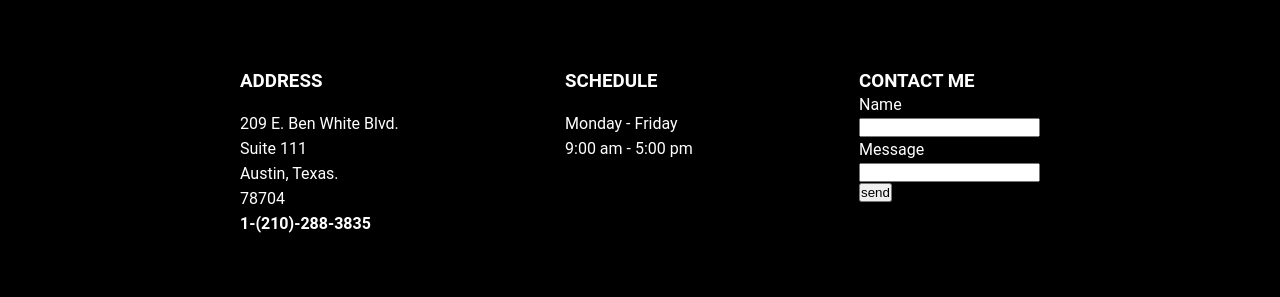
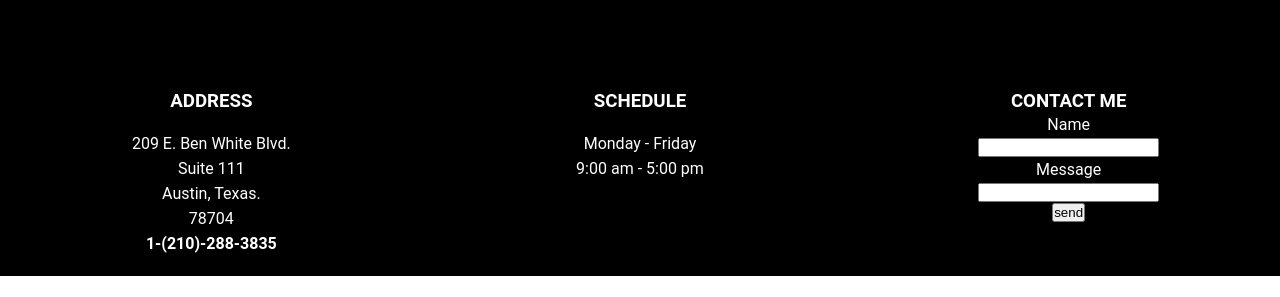
Before and after one commit to oscargch/Oprofile, a plain HTML site: page index.html in a window 1280 px wide. Shown: the part 2491-2788 px from the top of the page. After the commit the page ends 2767 px from the top, so only its background shows below. Drawn offline with Linux system fonts and the light colour scheme.

Commit message:
fixed the css grid on the footer

```diff
--- a/css/style.css
+++ b/css/style.css
@@ -381,30 +381,54 @@ main h1 {
 }
 
 .footer {
-  height: 300px;
+  height: auto;
   background-color: black;
   padding-top: 70px;
   margin-top: 50px;
   }
 
 .footer1 {
-  width: 800px;
+  width: 100%;
   margin-left: auto;
   margin-right: auto;
   /* margin-top: 50px; */
   background-color: black;
-  height: 300px;
+  height: auto;
   overflow: hidden;
   color: white;
-  display: flex;
-  justify-content: space-between;
+  display: grid;
+  grid-template-columns: repeat(auto-fit, minmax(400px, 1fr));
+  grid-column-gap: 6px;
+  grid-row-gap:6px;
+  /* justify-content: space-between; */
   /* margin-top: 20px;
   position: relative; */
+}
+
+.box {
+  background: black;
+  padding: 20px;
+  height: auto;
+  text-align: center;
 }
 
 .footer1 p {
   padding: 3px 0px;
 }
+
+.socialmedia {
+  margin-top: 20px;
+}
+
+.officeinfo {
+  margin-top: 20px;
+}
+
+.contactus {
+  margin-top: 20px;
+}
+
+
 
 @media(max-width:1159px) {
 
@@ -465,7 +489,7 @@ main h1 {
 
 }
 
-@media(max-width: 590px) {
+@media(max-width: 750px) {
 
 .logodiv h1 {
   display: none;
--- a/index.html
+++ b/index.html
@@ -80,7 +80,7 @@
 
     <div class="footer">
             <div class="footer1">
-                <div class="socialmedia">
+                <div class="box">
                     <h3>ADDRESS</h3><br>
                     <p>209 E. Ben White Blvd.</p>
                     <p>Suite 111</p>
@@ -88,12 +88,12 @@
                     <p>78704</p>
                     <p><strong>1-(210)-288-3835</strong></p>
                 </div>
-                <div class="officeinfo">
+                <div class="box">
                     <h3>SCHEDULE</h3><br>
                     <p>Monday - Friday</p>
                     <p>9:00 am - 5:00 pm</p>
                 </div>
-                <div class="contactus">
+                <div class="box">
                     <h3>CONTACT ME</h3>
                     <p>Name</p>
                     <input type="text" class="txtinput">
```
